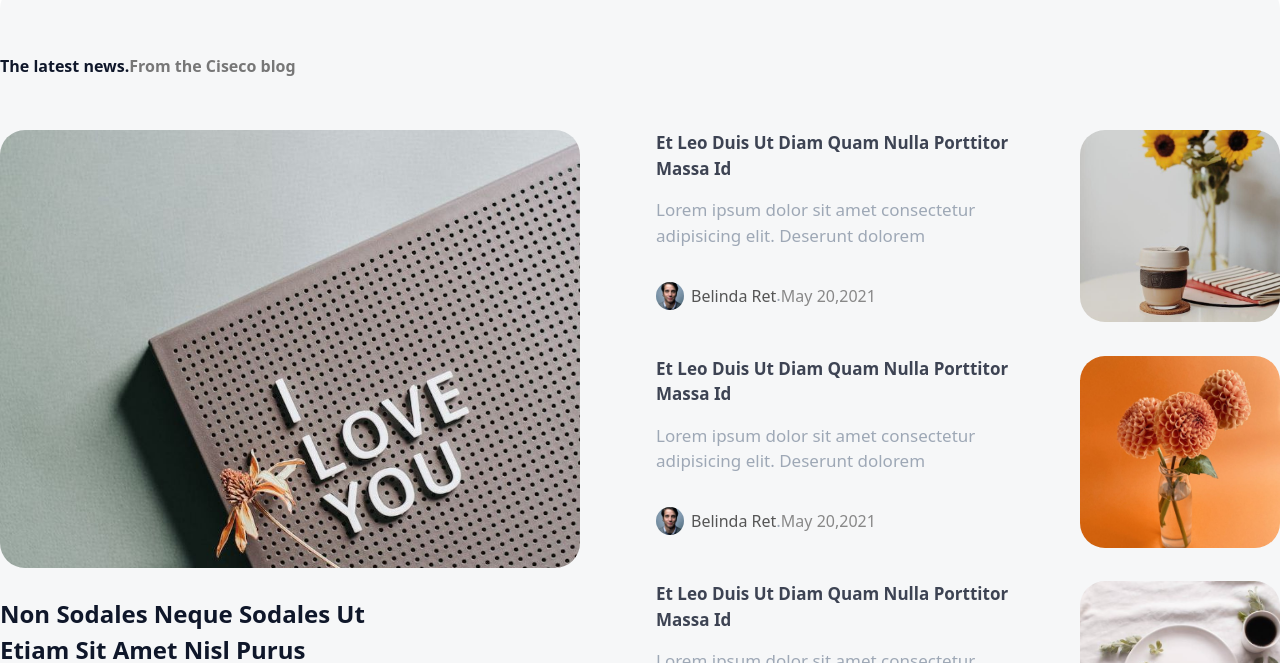
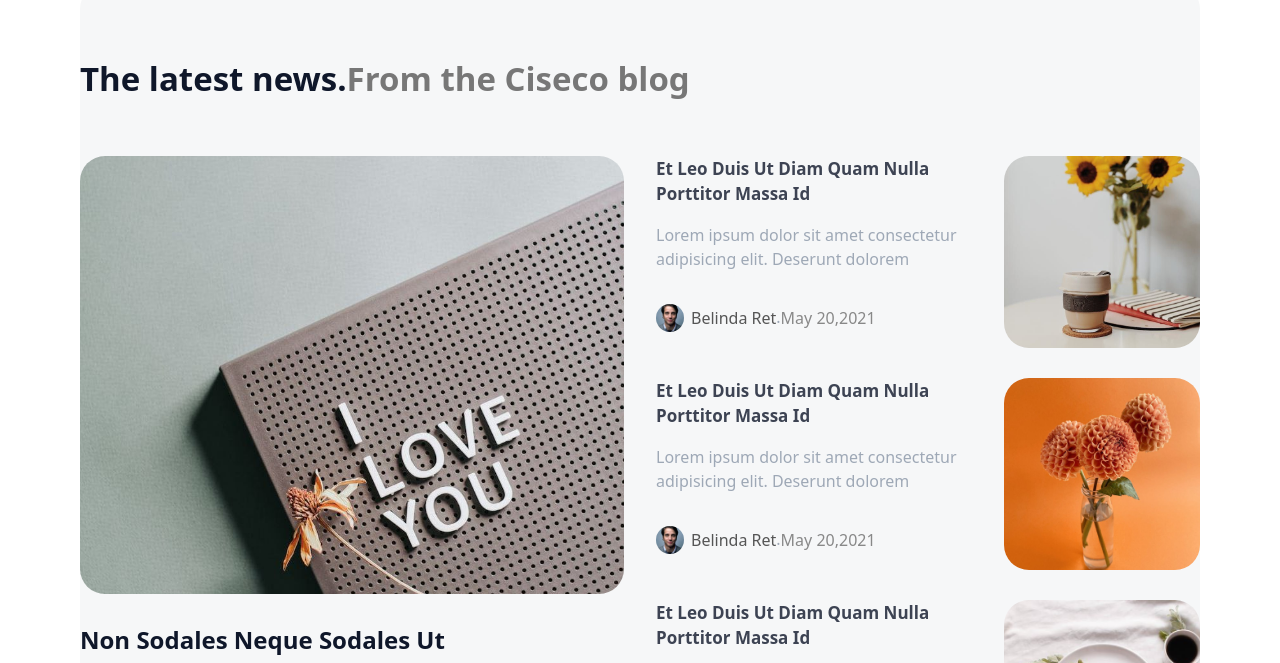
Before and after one commit to neda1998/shopping-website, a React (Create React App) app: page / in a window 1280 px wide. Shown: the part 8257-8920 px from the top of the page. Built offline with nearby package versions, Linux system fonts and the light colour scheme.

Commit message:
add styles

```diff
--- a/src/Components/BlogArticle/BlogArticle.jsx
+++ b/src/Components/BlogArticle/BlogArticle.jsx
@@ -8,11 +8,12 @@ import flowerPlate from "../../assets/images/plate.jpg";
 
 function BlogArticle() {
   return (
-    <div className={`${style.BlogArticle}`}>
+  <div className="md:px-20 px-10">
+      <div className={`${style.BlogArticle}`}>
       <div className={`${style.posts}`}>
         <div>
-          <span>The latest news.</span>
-          <p>From the Ciseco blog</p>
+          <h1>The latest news.</h1>
+          <h1 className={style.textBlogArticle}>From the Ciseco blog</h1>
         </div>
         <div className="grid lg:grid-cols-2 grid-cols-1 gap-8">
           <Post />
@@ -27,6 +28,7 @@ function BlogArticle() {
         </div>
       </div>
     </div>
+  </div>
   );
 }
 
--- a/src/Components/SliderMoreCollection/SliderMoreCollection.jsx
+++ b/src/Components/SliderMoreCollection/SliderMoreCollection.jsx
@@ -13,7 +13,7 @@ import SliderCollection from "./SliderCollection";
 
 function SliderMoreCollection({ img }) {
   return (
-    <>
+    <div className="md:px-20 px-10">
       <div className={`${style.sliderMore}`}>
         <div>
           <h1>Shop by department</h1>
@@ -73,7 +73,7 @@ function SliderMoreCollection({ img }) {
           </div>
         </SwiperSlide>
       </Swiper>
-    </>
+    </div>
   );
 }
 
--- a/src/styles/BlogArticle.module.css
+++ b/src/styles/BlogArticle.module.css
@@ -72,12 +72,6 @@
   margin: 0 4px;
 }
 
-.author p,
-.author span {
-  color: var(--black-color-800);
-  font-weight: 500;
-}
-
 .blogNews {
   display: flex;
   flex-direction: column;
@@ -101,8 +95,6 @@
   color: var(--border-gray-300);
   margin: 16px 0 18px;
   max-width: 325px;
-  font-weight: 500;
-  font-size: 17px;
 }
 
 .BlogPicture {
@@ -117,7 +109,6 @@
   display: flex;
   justify-content: center;
   align-items: center;
-  /* width: 100vw; */
 }
 
 .blogBtn button {
@@ -140,3 +131,7 @@
   display: flex;
   justify-content: space-between;
 }
+
+.textBlogArticle {
+  color: var(--black-color-700);
+}
```
